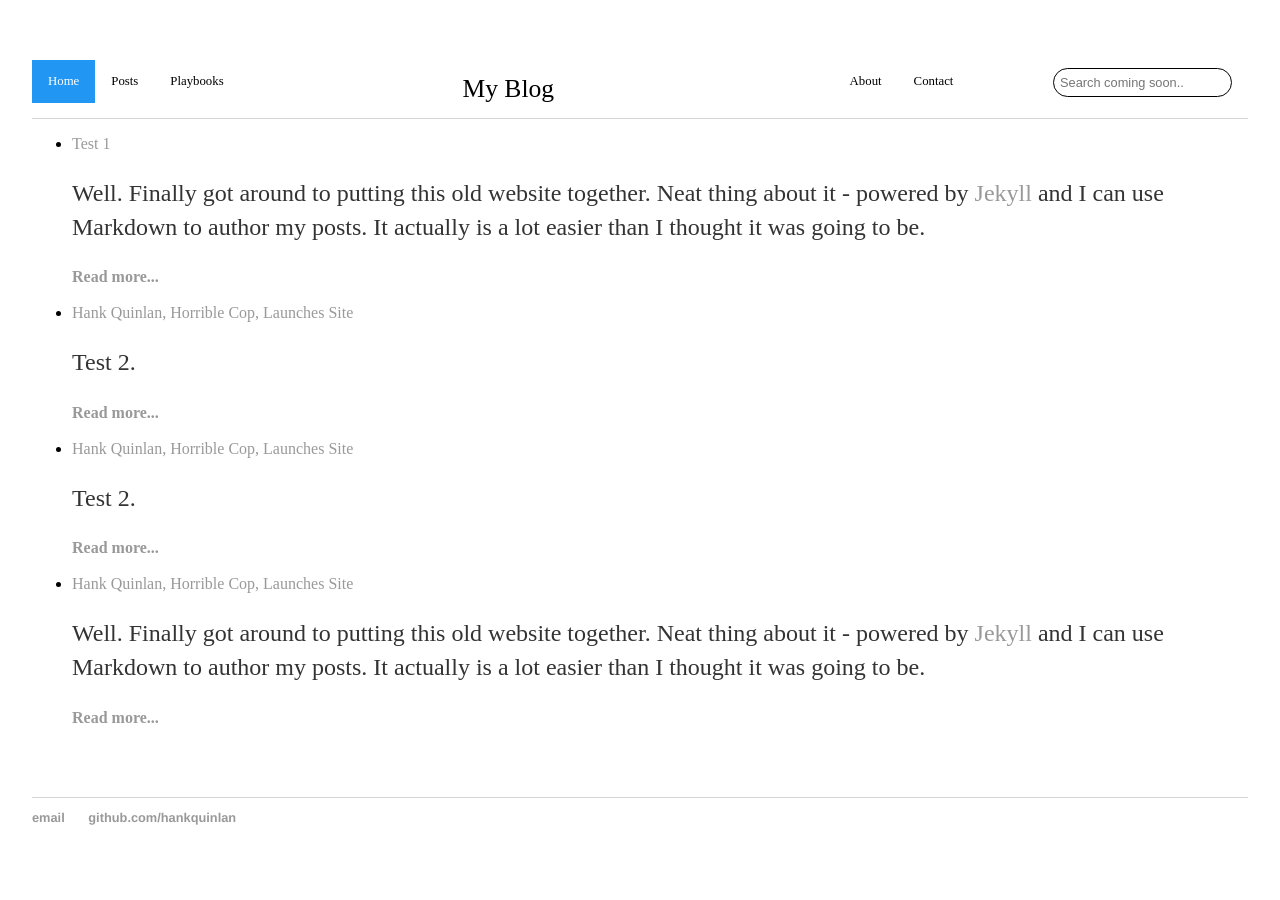
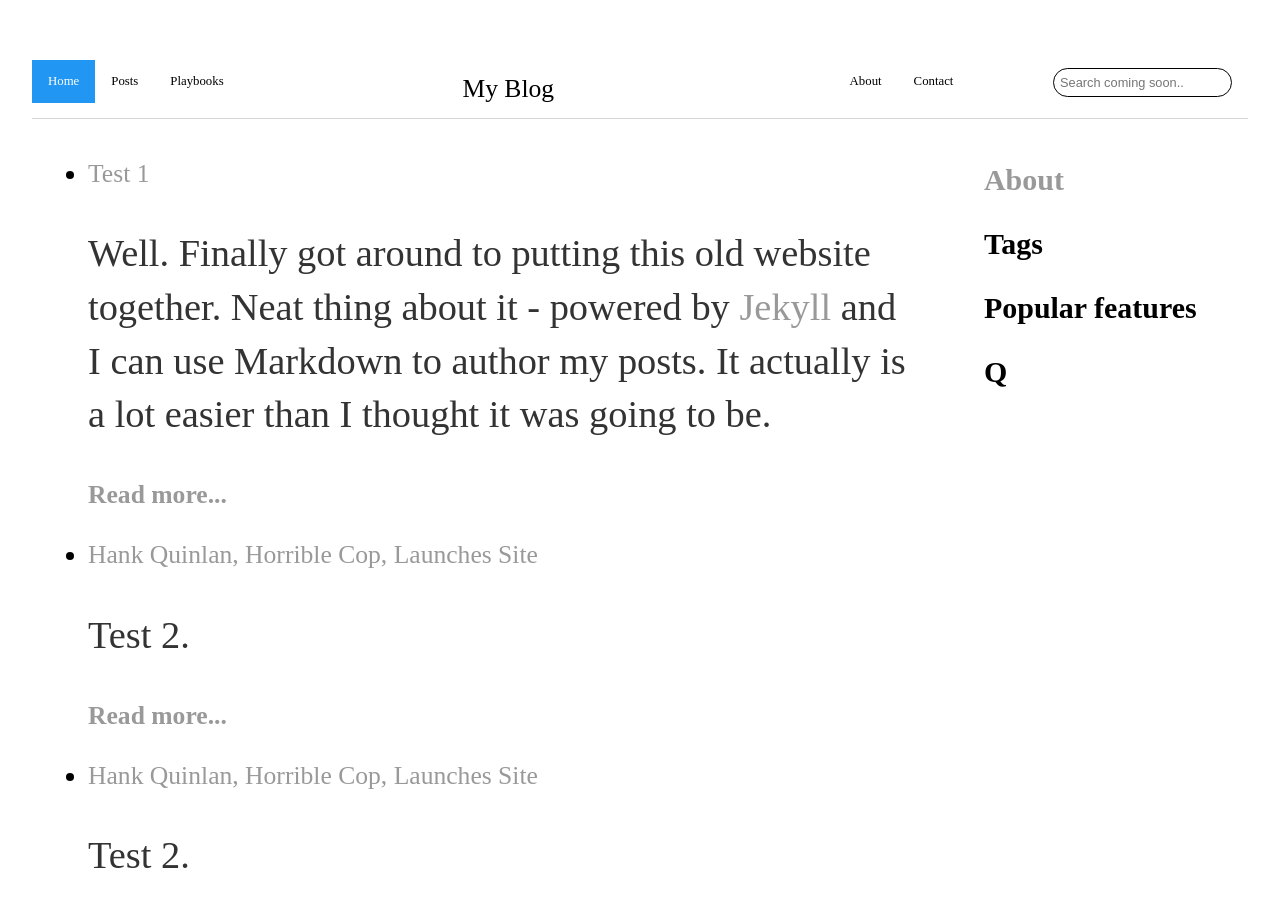
Before and after one commit to billparry99/billparry99.github.io, a Jekyll site: the page built from index.html, in a window 1280 px wide and 900 px high. Built offline with Jekyll 4.4.1, drawn with Linux system fonts in a browser that asks for light colours.

Commit message:
Update def2.html
			<div class="container">

			{{ content }}

			</div><!-- /.container -->

```diff
--- a/_layouts/def2.html
+++ b/_layouts/def2.html
@@ -31,11 +31,19 @@
 				</div>
 			</header>
 
-			<div class="container">
+			<div class="mainrow">
+			 	<div class="mainmain">
+					{{ content }}
+				</div>
 
-			{{ content }}
-
-			</div><!-- /.container -->
+				<div class="mainside">
+					<ul>
+						<h3><a href="/about">About</a></h3>
+						<h3>Tags</h3>
+						<h3>Popular features</h3>
+						<h3>Q</h3>
+				</div>
+			</div>
 
 			<footer>
 	    		<ul>
```
